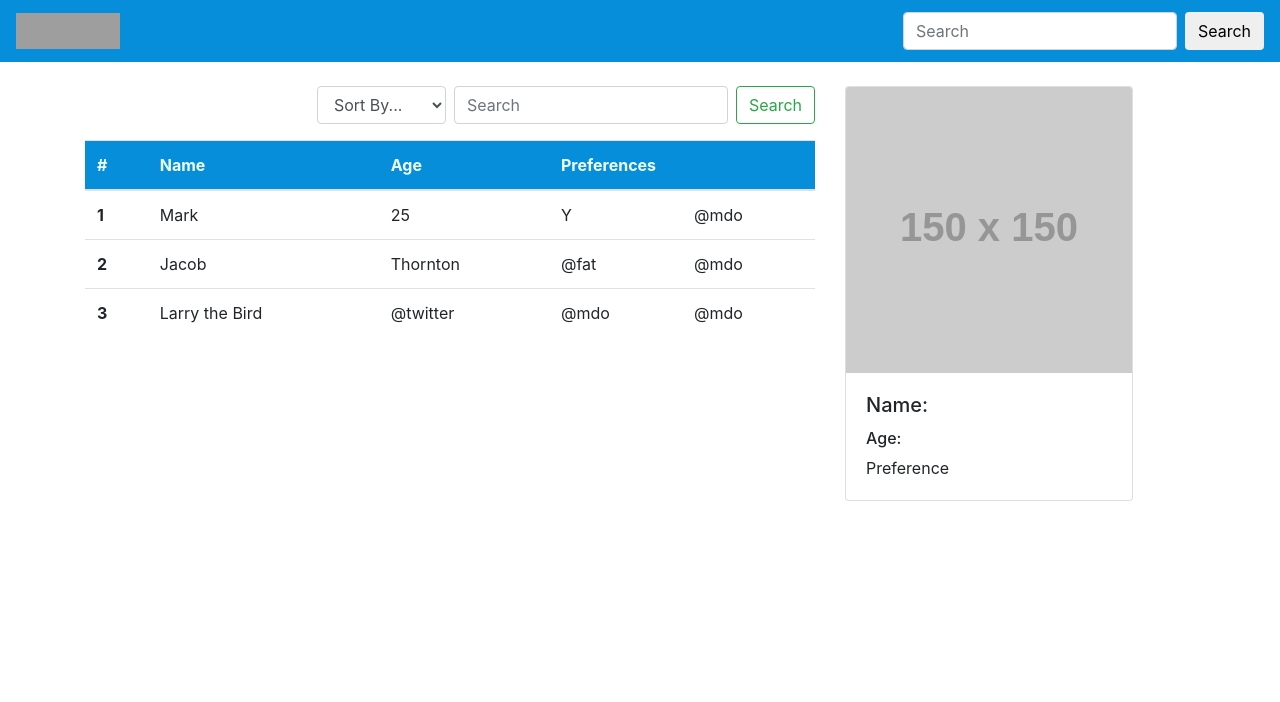
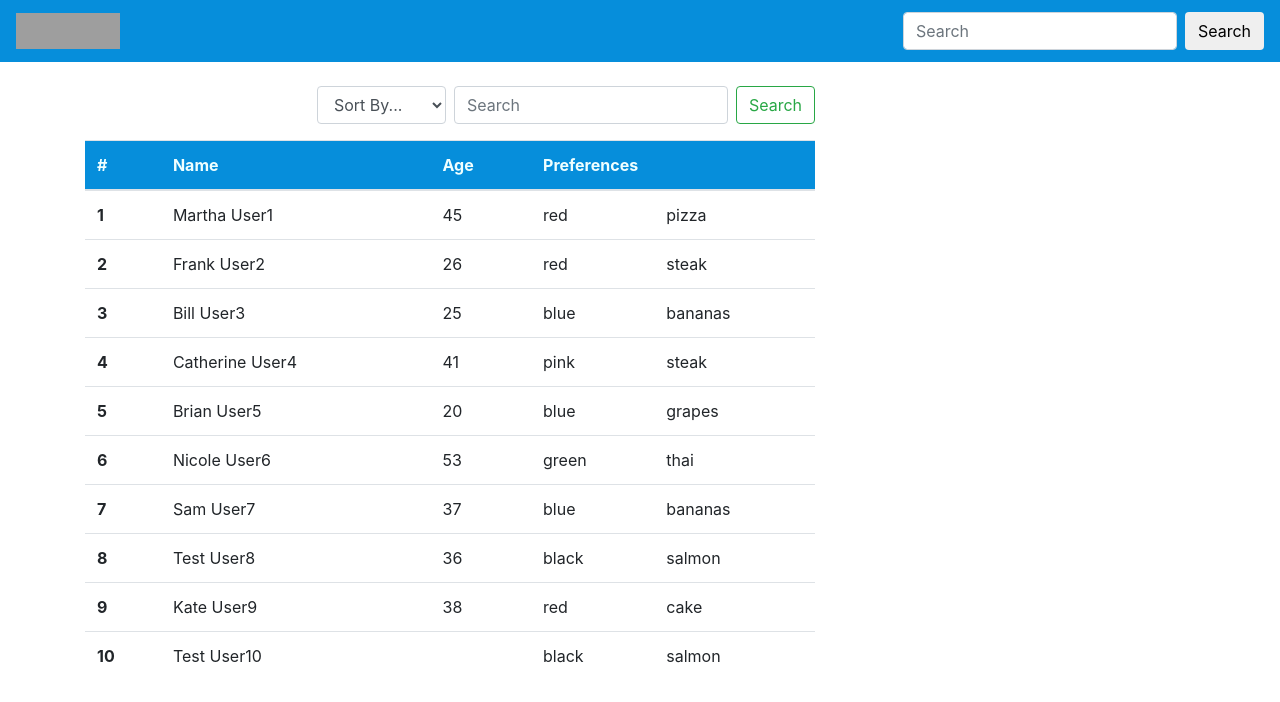
Before and after one commit to RyanYizhaoHuang/octAssignmentFrontEnd, an Angular app: page / in a window 1280 px wide. Shown: the top 702 px of the page. Built offline with nearby package versions, Linux system fonts and the light colour scheme; grey boxes are pictures that could not be loaded.

Commit message:
set up Landing page UI

```diff
--- a/src/app/app.component.css
+++ b/src/app/app.component.css
@@ -16,6 +16,6 @@ thead{
         color: azure;
 }
 
-.card{
+.user-card{
         margin-top: 24px;
 }
--- a/src/app/app.component.html
+++ b/src/app/app.component.html
@@ -8,7 +8,7 @@
 </nav>
 <div class="container">
   <div class="row">
-    <div class="col-12 col-sm-6 col-lg-8">
+    <div class="col-lg-8 col-sm-12">
       <div class="float-right filter">
         <form class="form-inline my-2 my-lg-0 justify-content-right">
             <select id="inputState" class="form-control">
@@ -31,39 +31,27 @@
           </tr>
         </thead>
         <tbody>
-          <tr>
-            <th scope="row">1</th>
-            <td>Mark</td>
-            <td>25</td>
-            <td>Y</td>
-            <td>@mdo</td>
-          </tr>
-          <tr>
-            <th scope="row">2</th>
-            <td>Jacob</td>
-            <td>Thornton</td>
-            <td>@fat</td>
-            <td>@mdo</td>
-          </tr>
-          <tr>
-            <th scope="row">3</th>
-            <td >Larry the Bird</td>
-            <td>@twitter</td>
-            <td>@mdo</td>
-            <td>@mdo</td>
+          <tr *ngFor="let user of users" (click)="chooseUser(user)">
+            <th scope="row">{{ user.id }}</th>
+            <td>{{user.name}}</td>
+            <td>{{user.age}}</td>
+            <td>{{user.preferences.color}}</td>
+            <td>{{user.preferences.food}}</td>
           </tr>
         </tbody>
       </table>
     </div>
-    <div class="col-6 col-lg-4">
+    <div class="col-lg-4 col-sm-12">
+        <div *ngIf="selectedUser != null" class="mx-auto">
+        <div class="user-card"><button type="button" class="btn btn-link" (click)="clearUser()"><i class="fa fa-window-close-o fa-lg" aria-hidden="true"></i></button></div>
         <div class="card" style="width: 18rem;">
-            <img class="card-img-top" src="http://via.placeholder.com/150x150?text=id" alt="Card image cap">
+            <img class="card-img-top" *ngIf="selectedUser.image" src="{{selectedUser.image}}" alt="Card image cap">
             <div class="card-body">
-              <h5 class="card-title">Name:</h5>
-              <h6>Age:</h6>
-              <p class="card-text">Preference</p>
+              <h5 class="card-title">{{selectedUser.name}}</h5>
+              <p class="card-text"><button type="button" class="btn btn-info">Detail</button></p>
             </div>
-          </div>
+        </div>
+      </div>
     </div>
   </div>
 </div>
--- a/src/app/app.component.ts
+++ b/src/app/app.component.ts
@@ -1,4 +1,6 @@
 import { Component } from '@angular/core';
+import { User } from './model/user.model';
+import { StaticUserDataSource } from './model/static.datasource';
 
 @Component({
   selector: 'app-root',
@@ -6,5 +8,25 @@ import { Component } from '@angular/core';
   styleUrls: ['./app.component.css']
 })
 export class AppComponent {
-  title = 'app';
+  users : User[];
+  selectedUser : User = null;
+
+  constructor(private dataSource : StaticUserDataSource){
+    dataSource.getUsers().subscribe((
+      data =>{ this.users = data}
+    ));
+  }
+
+  clearUser(){
+    this.selectedUser = null;
+  }
+
+  /**
+   * Choose user from user list
+   * @param user
+   */
+  chooseUser(user : User){
+    console.log(user);
+    this.selectedUser = user;
+  }
 }
```
